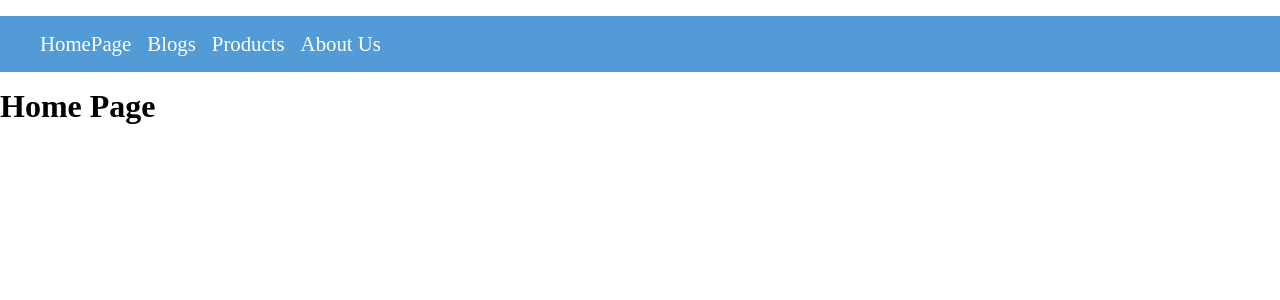
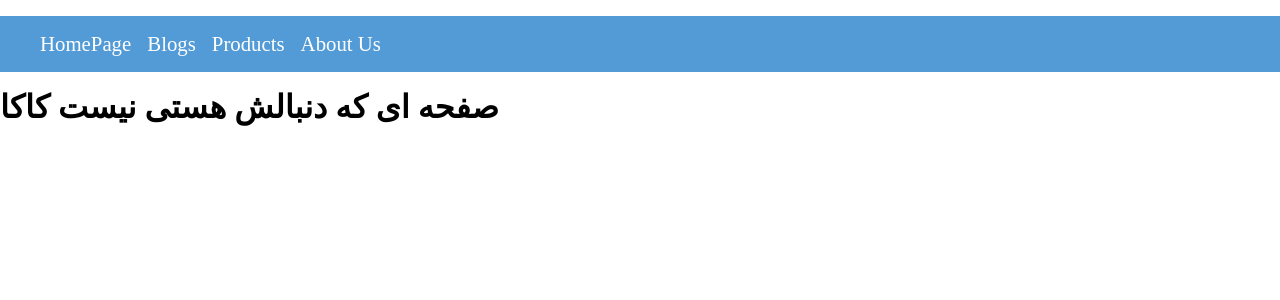
Before and after one commit to MamadTaheri/react-training, a React (Create React App) app: page /notfound in a window 1280 px wide. Shown: the top 300 px of the page. Built offline with nearby package versions, Linux system fonts and the light colour scheme.

Commit message:
redirect

```diff
--- a/src/App.js
+++ b/src/App.js
@@ -1,5 +1,5 @@
 import React, { Component } from 'react';
-import { Route, Switch } from 'react-router-dom';
+import { Route, Switch, Redirect } from 'react-router-dom';
 
 import HomePage from './components/HomePage';
 import Blogs from './components/Blogs';
@@ -7,6 +7,7 @@ import Products from './components/Products';
 import AboutUS from './components/AboutUs';
 import Navbar from './components/Navbar';
 import Product from './components/Product';
+import NotFound from './components/NotFound';
 
 import classes from './App.module.css'
 
@@ -24,7 +25,10 @@ class App extends Component {
               <Route path="/blogs/:author?" render={(props) => <Blogs name="Milad" {...props} />} />
               <Route path="/products" component={Products} />
               <Route path="/aboutus" component={AboutUS} />
-              <Route path="/" component={HomePage} />
+              <Route path="/notfound" component={NotFound} />
+              <Redirect from="/articles" to="/blogs" />
+              <Route exact path="/" component={HomePage} />
+              <Redirect to="/notfound" />
            </Switch>
         </div>
       </div>
--- /dev/null
+++ b/src/components/NotFound.js
@@ -0,0 +1,13 @@
+import React, { Component } from 'react';
+
+class NotFound extends Component {
+    render() {
+        return (
+            <div>
+                <h1>صفحه ای که دنبالش هستی نیست کاکا</h1>
+            </div>
+        );
+    }
+}
+
+export default NotFound;
```
